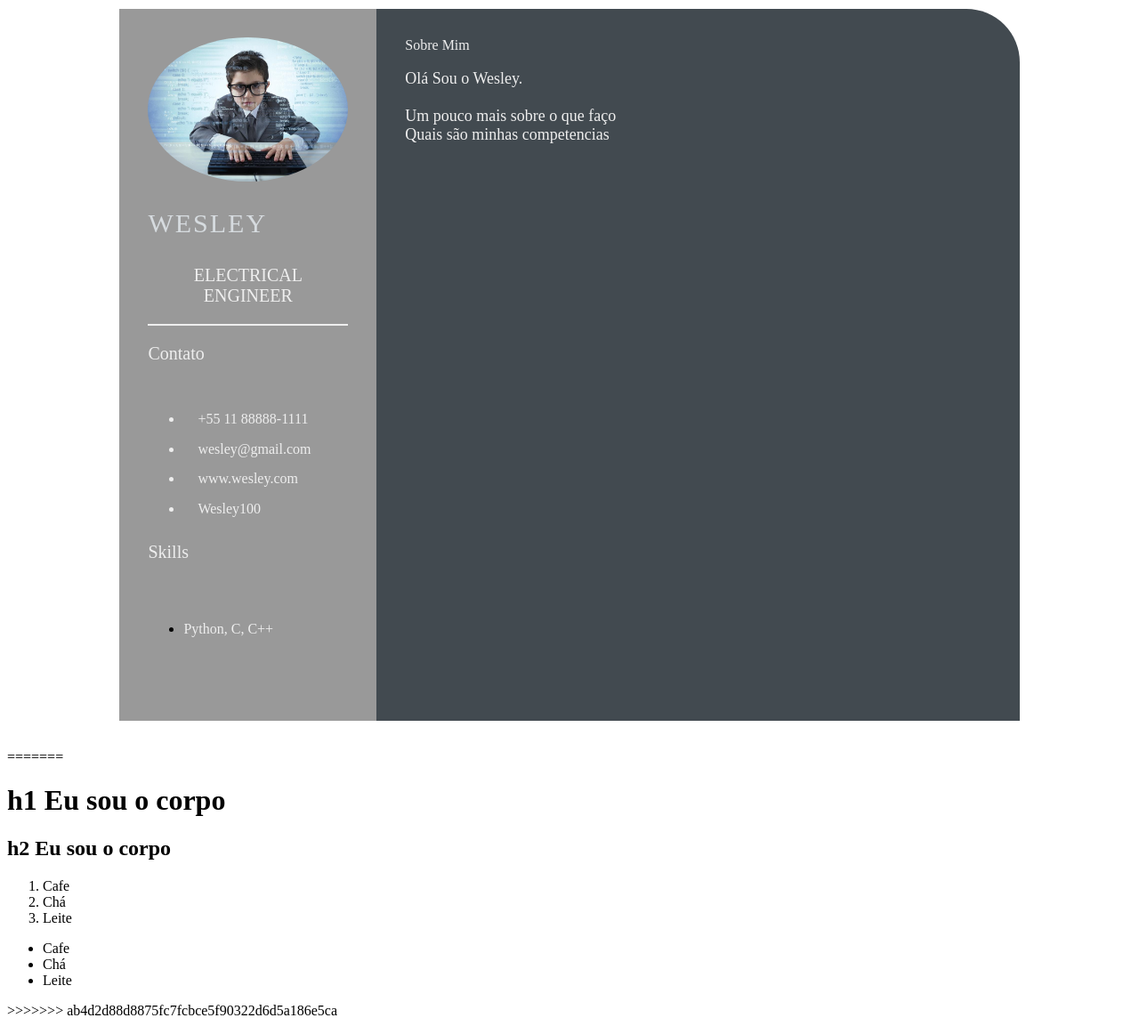
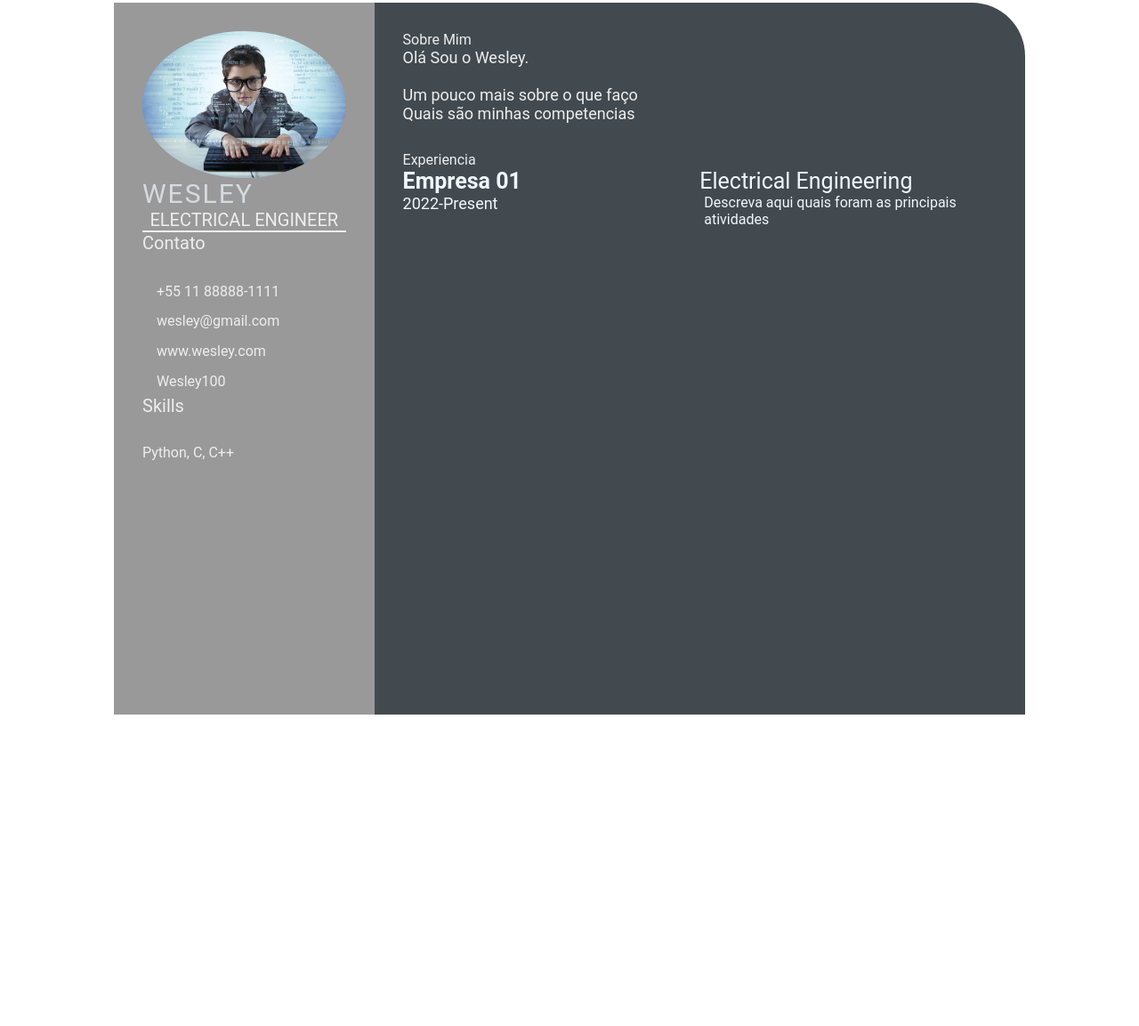
Before and after one commit to Pharozz10/Pharozz10.github.io, a plain HTML site: page index.html in a window 1280 px wide. Shown: the part 48-1201 px from the top of the page at 89% size. After the commit the page ends 883 px from the top, so only its background shows below. Drawn offline with Linux system fonts and the light colour scheme.

Commit message:
feature: add style (#3)

```diff
--- a/index.html
+++ b/index.html
@@ -47,6 +47,7 @@
 
         <section class="right-section">
             <div class="right-section-contents">
+                <!-- sobre mim -->
                 <section class="about gap">
                     <div class="right-title">Sobre Mim</div>
                     <p class="about-me-contents">
@@ -55,30 +56,28 @@
                         <br> Quais são minhas competencias
                     </p>
                 </section>
+                <!-- fim sobre mim -->
+
+                <!-- experiencia -->
+                <section class="experience gap">
+                    <div class="right-title">Experiencia</div>
+                    <div class="experience-contents">
+                        <div class="exp-left">
+                            <p class="exp-company-name">Empresa 01</p>
+                            <p class="exp-time-period">2022-Present</p>
+                        </div>
+                        <div class="exp-right">
+                            <p class="exp-position">Electrical Engineering</p>
+                            <p class="exp-desc">
+                                Descreva aqui quais foram as principais atividades
+                            </p>
+                        </div>
+                    </div>
+
+                </section>
+                <!-- fim experiencia -->
             </div>
         </section>
     </main>
 </body>
-=======
-<html>
-    <head>
-        <title>
-            Olá, eu sou a cabeça
-        </title>
-    </head>
-    <body>
-        <h1>h1 Eu sou o corpo</h1>
-        <h2>h2 Eu sou o corpo</h2>
-    </body>
-    <ol>
-        <li>Cafe</li>
-        <li>Chá</li>
-        <li>Leite</li>
-    </ol>
-    <ul>
-        <li>Cafe</li>
-        <li>Chá</li>
-        <li>Leite</li>
-    </ul>
->>>>>>> ab4d2d88d8875fc7fcbce5f90322d6d5a186e5ca
 </html>
--- a/style.css
+++ b/style.css
@@ -1,4 +1,3 @@
-style.css
 * {
     margin: 0;
     padding: 0;
@@ -102,3 +101,38 @@ style.css
     font-size: 18px;
     color: #eeeeee;
 }
+
+.experience-contents,
+.education-contents,
+.awards-contents {
+    display: grid;
+    grid-template-columns: repeat(2, 1fr);
+    padding-bottom: 2rem;
+    color: #F1F8FD;
+}
+
+.exp-company-name,
+.education-school-name,
+.awards-company-name {
+    font-size: 25px;
+    font-weight: bold;
+}
+
+.exp-time-period,
+.educationp-time-period,
+.awards-time-period {
+    font-size: 18px;
+}
+
+.exp-position,
+.education-subject,
+.awards-name {
+    font-size: 25px;
+}
+
+.exp-desc,
+.education-desc,
+.awards-desc {
+    font-size: 16px;
+    padding-left: 5px;
+}
```
Lines whose indentation alone changed are shown as unchanged.
